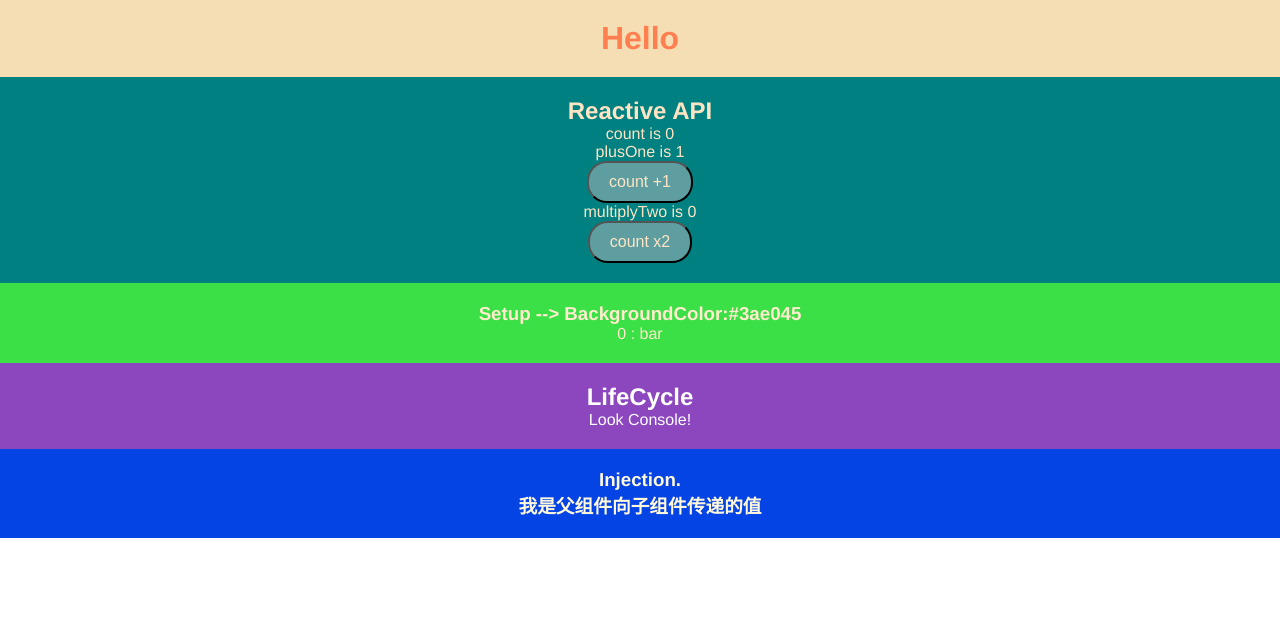
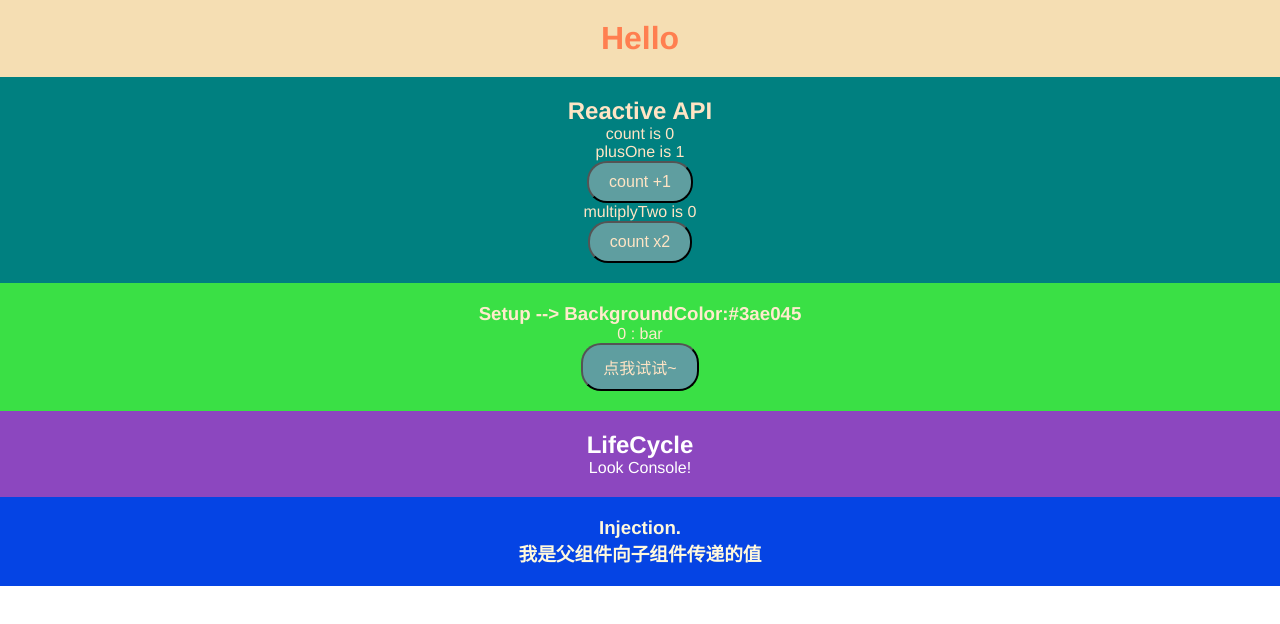
Before and after one commit to consolejs/vue3-composition-api-fresh, a Vue app: page / in a window 1280 px wide. Shown: the top 624 px of the page. Built offline with nearby package versions, Linux system fonts and the light colour scheme.

Commit message:
:ambulance: setup more infor

```diff
--- a/src/App.vue
+++ b/src/App.vue
@@ -3,7 +3,7 @@
     <!-- <img alt="Vue logo" src="./assets/logo.png"> -->
     <HelloWorld msg="Welcome to Your Vue.js App" />
     <ReactiveAPI msg="Reactive API!" />
-    <Setup />
+    <Setup name="seeeetup!" foo="我是从父组件来的!" />
     <LifeCycle />
     <Injection />
     <TemplateRefs />
--- a/src/components/Setup.vue
+++ b/src/components/Setup.vue
@@ -2,11 +2,14 @@
   <div class="module setup" :style="boxStyle">
     <h3>Setup --> BackgroundColor:{{ colorValue }}</h3>
     <p>{{ count }} : {{ objectRea.foo }}</p>
+    <button @click="onClick()">点我试试~</button>
   </div>
 </template>
 
 <script>
 import {
+  h,
+  watchEffect,
   ref, //响应式系统 API,  接受一个参数值并返回一个响应式且可改变的 ref 对象。ref 对象拥有一个指向内部值的单一属性 .value。
   reactive, //响应式系统 API,  接收一个普通对象然后返回该普通对象的响应式代理
   defineComponent, // 主要是为了让TS类型提示变得友好一点
@@ -18,20 +21,45 @@ import getRandomColor from "../libs/getRandomColor.js";
 const colorValue = getRandomColor();
 
 export default defineComponent({
+  props: {
+    name: String,//指定类型 string
+  },
   data() {
     return {
       count: 0,
       colorValue,
       boxStyle: {
-                "background-color": colorValue
+        "background-color": colorValue,
       },
     };
   },
-    setup() {
+  /**
+   * setup 函数是一个新的组件选项。
+   * 作为在组件内使用 Composition API 的入口点
+   * 调用时机:
+   * 创建组件实例,->初始化 props,->调用setup
+   * 模板中使用:
+   * 返回一个对象时，则对象的属性将会被合并到组件模板的渲染上下文: {{ objectRea.foo }}, 不需要写 '.value'
+   */
+  setup(props, { attrs }) {
     const countRef = ref(0);
     const objectRea = reactive({
       foo: "bar",
     });
+
+    // 注意 props 对象是响应式的，watchEffect 或 watch 会观察和响应 props 的更新：
+    watchEffect(() => {
+      console.log(`Name is: ` + props.name);
+    });
+
+    // 创建虚拟dom
+    const vNode = h("div", `Hello! ${props.name}`);
+    console.log("setUp: vNode -> ", vNode);
+
+    // 一个可能之后回调用的签名
+    function onClick() {
+      console.log('setUp:', attrs.foo); // 一定是最新的引用，没有丢失响应性
+    }
 
     // return 的属性会暴露给模板，
     //模板中可以直接使用,
@@ -39,6 +67,7 @@ export default defineComponent({
     return {
       countRef,
       objectRea,
+      onClick,
     };
   },
 });
```
Lines whose indentation alone changed are shown as unchanged.
